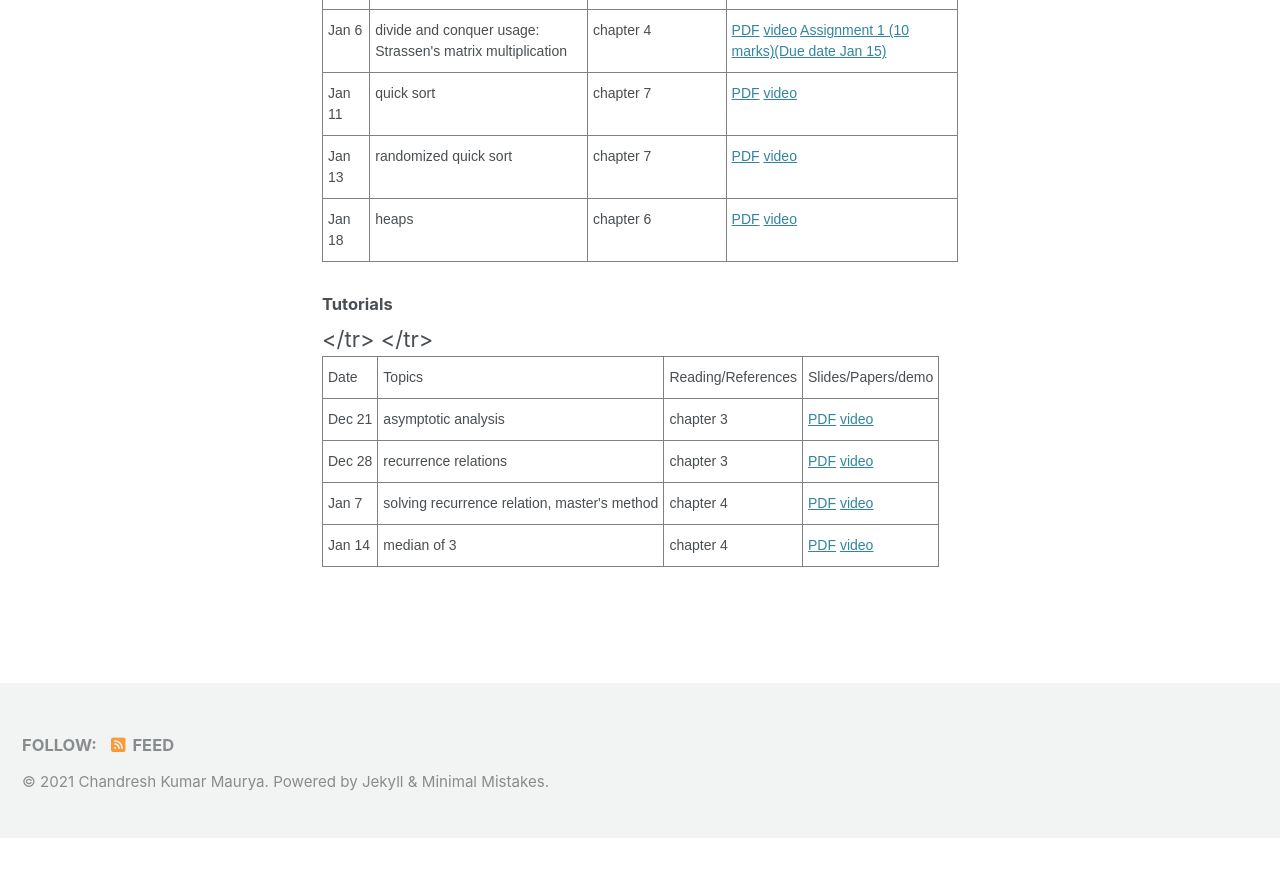
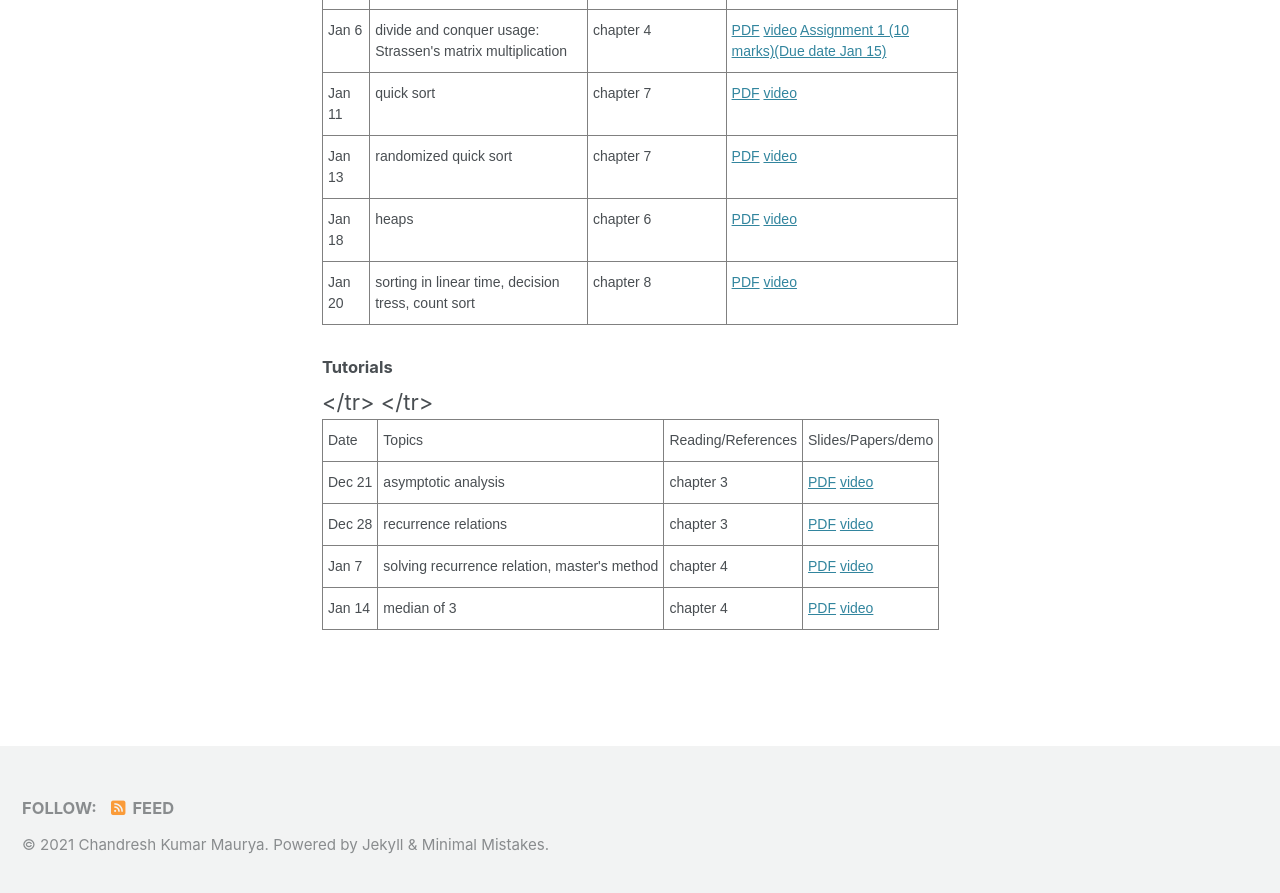
Before and after one commit to chandreshiit/oldsite, a Jekyll site: the page built from _pages/daa.md, in a window 1280 px wide and 900 px high, scrolled down 1533 px. Shown: the top 893 px of the window. Built offline with Jekyll 4.4.1, drawn with Linux system fonts in a browser that asks for light colours; cached includes are drawn as plain includes; nearby versions of some CDN libraries; before the commit the page ends 2370 px from its top, so only the background shows below that.

Commit message:
added lect 3

```diff
--- a/_pages/daa.md
+++ b/_pages/daa.md
@@ -137,6 +137,14 @@ Mid-sem (30%), End-sem (40%), assignment (10%), projects (20%)
        <a href="https://drive.google.com/file/d/17fiRFkcN93Yxy_W7N0U_SKMTNZGQ79rC/view?usp=sharing">video</a>
        </td>
   </tr>
+     <tr>
+    <td class="tg-0pky">Jan 20</td>
+    <td class="tg-0pky">sorting in linear time, decision tress, count sort</td>
+    <td class="tg-0pky">chapter 8</td>
+       <td class="tg-0pky"> <a href="https://drive.google.com/file/d/1hBTjI8xkJSmmOIClwVymLssRvCKUcn8_/view?usp=sharing">PDF</a>
+       <a href="https://drive.google.com/file/d/1BzEwfP5NYxg0bSbmLOqxGHLZosG9V6Rt/view?usp=sharing">video</a>
+       </td>
+  </tr>
    </table>
 
 #### Tutorials
```
